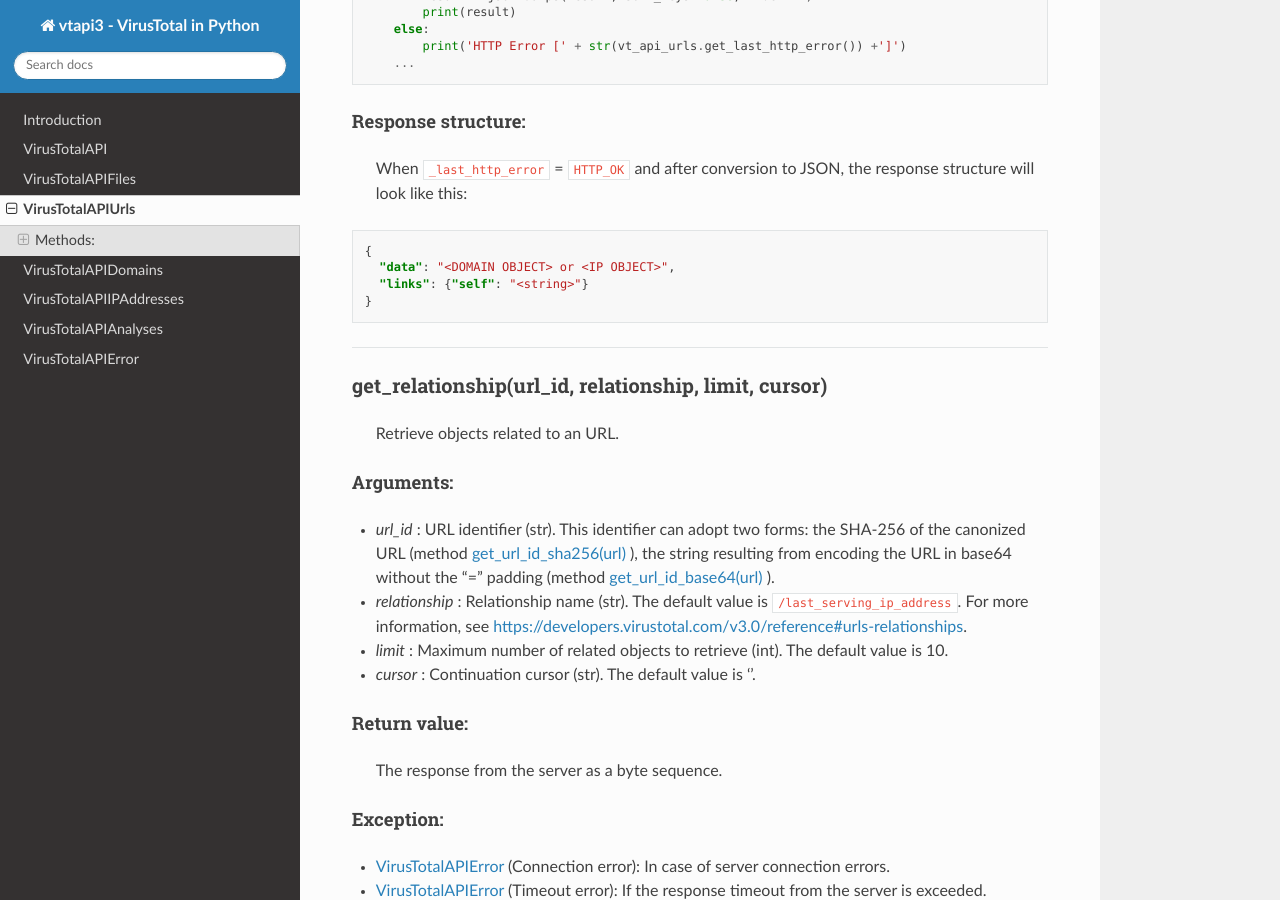
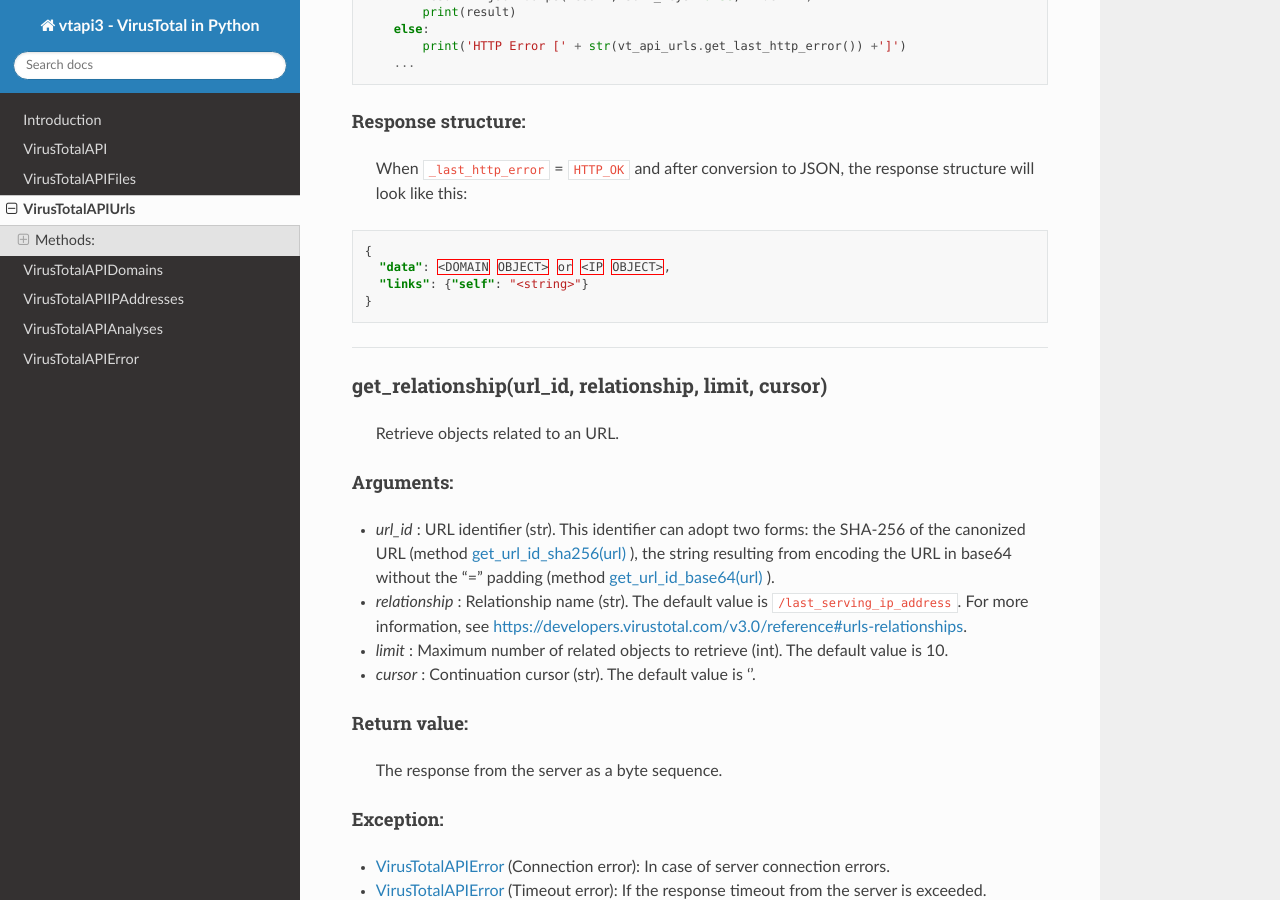
Before and after one commit to drobotun/virustotalapi3, a Sphinx documentation site: the page built from docs/source/url_class.rst, in a window 1280 px wide and 900 px high, scrolled down 8671 px. Built offline with Sphinx 7.4.7 and the Read the Docs theme 2.0.0, drawn with Linux system fonts in a browser that asks for light colours; some of the changed text lies outside the part shown.

Commit message:
Fixed docs

```diff
--- a/docs/source/url_class.rst
+++ b/docs/source/url_class.rst
@@ -158,7 +158,7 @@
 .. code-block:: json
 
    {
-     "data": "<URL OBJECT>"
+     "data": <URL OBJECT>
    }
 
 ----
@@ -436,7 +436,7 @@
 .. code-block:: json
 
    {
-     "data": "<DOMAIN OBJECT> or <IP OBJECT>",
+     "data": <DOMAIN OBJECT> or <IP OBJECT>,
      "links": {"self": "<string>"}
    }
 
```
